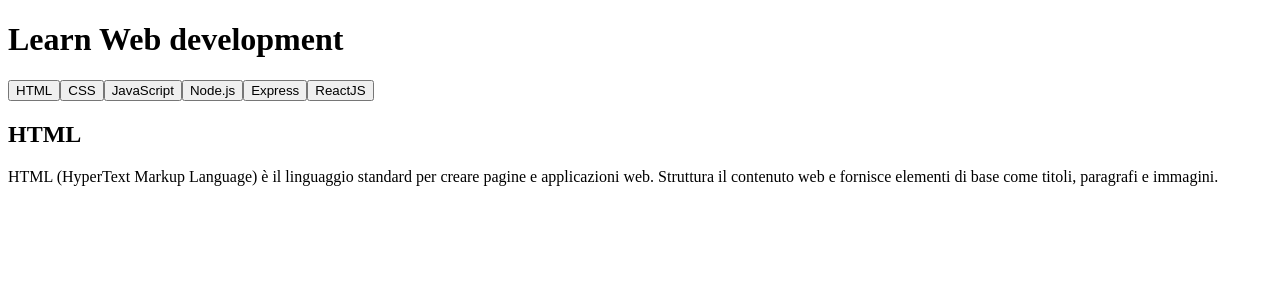
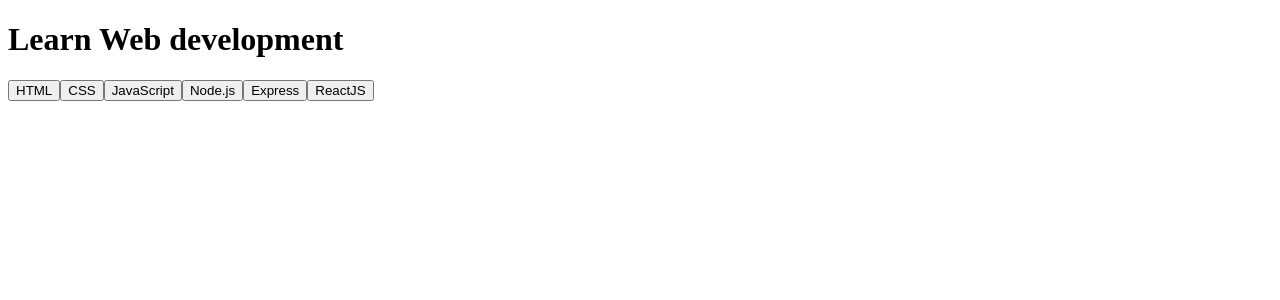
Before and after one commit to letangileri/react-use-state, a React (Vite) app: page / in a window 1280 px wide. Shown: the top 300 px of the page. Built offline with nearby package versions, Linux system fonts and the light colour scheme.

Commit message:
update state

```diff
--- a/src/AppMain.jsx
+++ b/src/AppMain.jsx
@@ -7,9 +7,9 @@
 
     console.log(setCurrentTextId);
 
-    const idLanguage = languages[0].id;
-    const titleLanguage = languages[0].title;
-    const descriptionLanguage = languages[0].description;
+    const idLanguage = languages[currentTextId].id;
+    const titleLanguage = languages[currentTextId].title;
+    const descriptionLanguage = languages[currentTextId].description;
 
     function handleClick(id){
         console.log("ciao", id);
```
